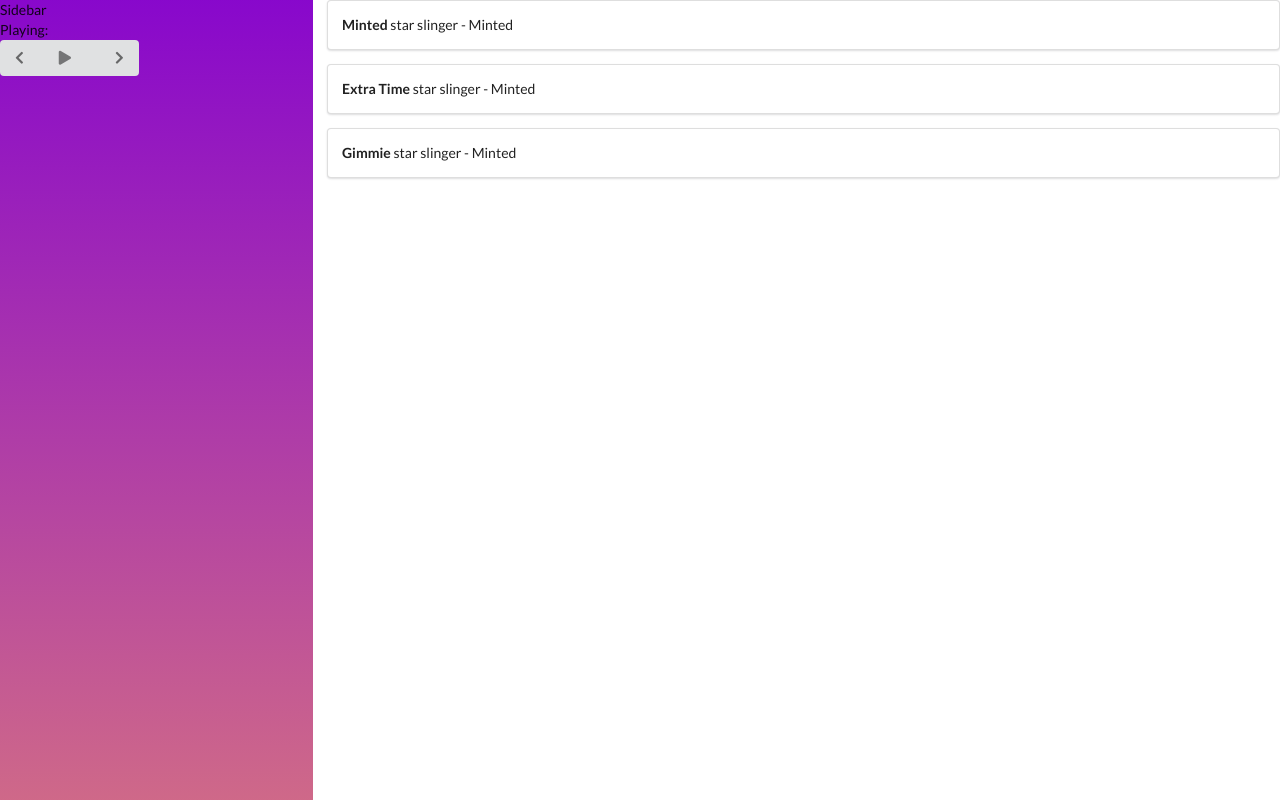
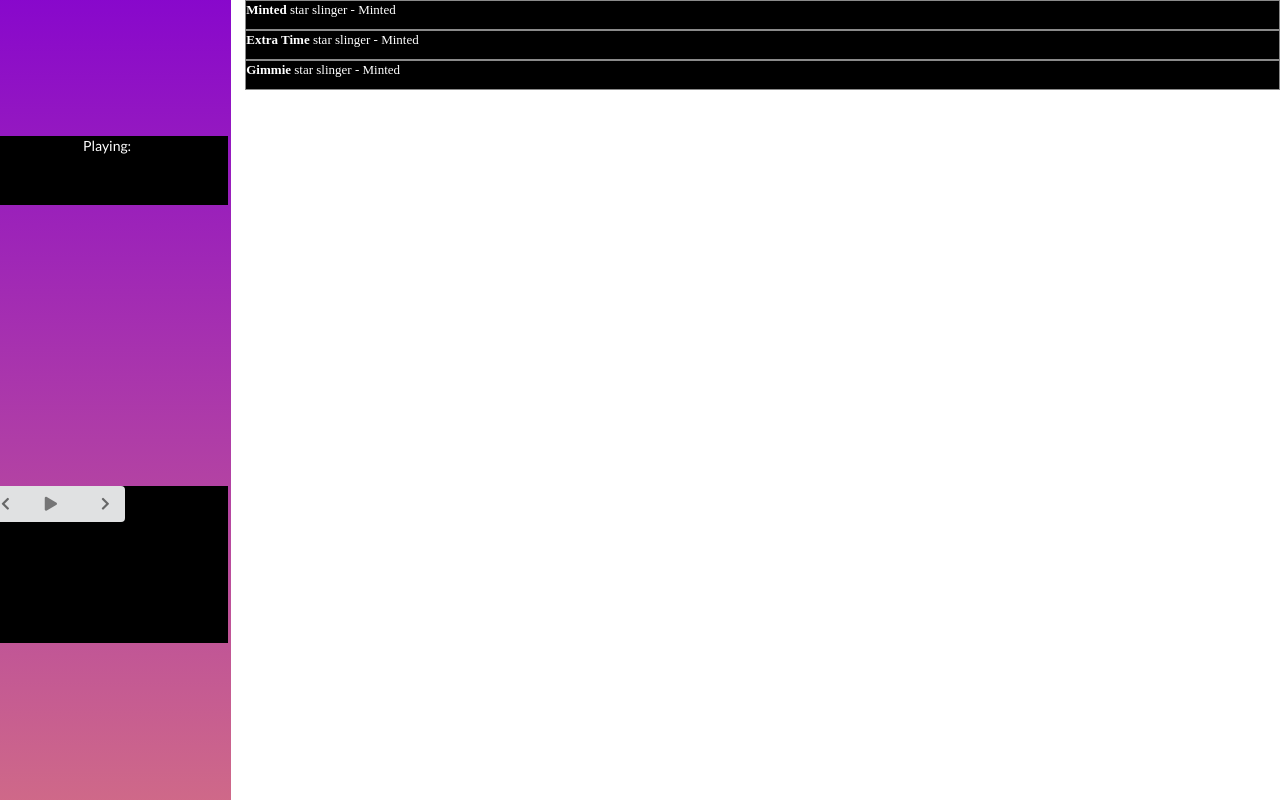
Before and after one commit to williamrmyers/media_player, a React (Create React App) app: page / in a window 1280 px wide. Shown: the top 800 px of the page. Built offline with nearby package versions, Linux system fonts and the light colour scheme.

Commit message:
Refactored components into Folders. Added CSS Files. Added Bad Styling,

```diff
--- a/src/components/App.js
+++ b/src/components/App.js
@@ -1,6 +1,6 @@
 import React from 'react';
-import SideBar from './SideBar';
-import SongList from './SongList';
+import SideBar from './SideBar/SideBar';
+import SongList from './SongList/SongList';
 
 const App = () => {
   return(
--- a/src/components/Controller.js
+++ /dev/null
@@ -1,19 +0,0 @@
-import React from 'react';
-
-const Controller = () => {
-  return(
-    <div className="ui buttons">
-      <button class="ui icon button">
-        <i class="left chevron icon"></i>
-      </button>
-      <button  className="ui button">
-        <i className="play icon"></i>
-      </button>
-      <button class="ui icon button">
-        <i class="right chevron icon"></i>
-      </button>
-    </div>
-  );
-}
-
-export default Controller;
--- a/src/components/SideBar.css
+++ /dev/null
@@ -1,5 +0,0 @@
-.side-bar {
-  /* RIght Sidebar: */
-  background-image: linear-gradient(-180deg, #8706CD 0%, #DF7F79 100%);
-  height:1000px;
-}
--- /dev/null
+++ b/src/components/SideBar/Controller.js
@@ -0,0 +1,24 @@
+import React from "react";
+import "./SideBar.css";
+
+const Controller = () => {
+  return (
+    <div className="controller">
+      <div className="centered">
+        <div className="ui buttons">
+          <button class="ui icon button">
+            <i class="left chevron icon" />
+          </button>
+          <button className="ui button">
+            <i className="play icon" />
+          </button>
+          <button class="ui icon button">
+            <i class="right chevron icon" />
+          </button>
+        </div>
+      </div>
+    </div>
+  );
+};
+
+export default Controller;
--- a/src/components/CurrentSong.js
+++ b/src/components/SideBar/CurrentSong.js
@@ -1,5 +1,6 @@
 import React from 'react';
 import { connect } from 'react-redux';
+import './SideBar.css'
 
 class CurrentSong extends React.Component {
 
@@ -13,7 +14,7 @@ class CurrentSong extends React.Component {
 
   render() {
     return(
-      <div>Playing: {this.renderSong().title}</div>
+      <div className="current-song">Playing: {this.renderSong().title}</div>
     );
   }
 }
--- /dev/null
+++ b/src/components/SideBar/SideBar.css
@@ -0,0 +1,27 @@
+.side-bar {
+  /* RIght Sidebar: */
+  background-image: linear-gradient(-180deg, #8706CD 0%, #DF7F79 100%);
+  height:1000px;
+  padding: 100px;
+}
+.current-song {
+  color: white;
+  background-color: black;
+  height: 69px;
+  padding-top: 31;
+  text-align: center;
+  vertical-align: middle;
+  position: absolute;
+  left: 0;
+  top: 150px;
+  width: 242px;
+}
+
+.controller {
+  position: absolute;
+  left: 0;
+  top: 500px;
+  width: 242px;
+  background-color: black;
+  height: 157px;
+}
--- a/src/components/SideBar.js
+++ b/src/components/SideBar/SideBar.js
@@ -5,8 +5,7 @@ import './SideBar.css'
 
 const SideBar = () => {
   return(
-    <div className="four wide column side-bar">
-        Sidebar
+    <div className="three wide column side-bar">
         <CurrentSong />
         <Controller />
     </div>
--- a/src/components/SongList.css
+++ /dev/null
@@ -1,3 +0,0 @@
-.song-list-item {
-  cursor: pointer;
-}
--- /dev/null
+++ b/src/components/SongList/SongList.css
@@ -0,0 +1,12 @@
+.song-list-item {
+  cursor: pointer;
+  /* Rectangle: */
+  background: #000000;
+  border: 1px solid #8A8A8A;
+  /* Artist: */
+  font-family: HelveticaNeue-Bold;
+  font-size: 13px;
+  color: #FFFFFF;
+  text-align: left;
+  height: 30px;
+}
--- a/src/components/SongList.js
+++ b/src/components/SongList/SongList.js
@@ -1,6 +1,6 @@
 import React from 'react';
 import { connect } from 'react-redux';
-import { selectSong } from '../actions';
+import { selectSong } from '../../actions';
 import './SongList.css';
 
 class SongList extends React.Component {
@@ -8,7 +8,7 @@ class SongList extends React.Component {
   renderSongs = (props) => {
     console.log(this.props);
      return this.props.songs.map((song) => (
-       <div onClick={() => this.props.selectSong(song)} key={song.title} className="ui segment song-list-item">
+       <div onClick={() => this.props.selectSong(song)} key={song.title} className="ui song-list-item">
          <p><strong>{song.title}</strong>  {song.artist} - {song.album}</p>
        </div>
      )
@@ -18,7 +18,7 @@ class SongList extends React.Component {
   render() {
     // console.log('props',this.props);
     return (
-      <div className="twelve wide column">
+      <div className="thirteen wide column">
         {this.renderSongs()}
       </div>
     );
```
Also changed, not shown: src/components/SongList/Song.js (renamed from src/components/Song.js), 1 other file (tests, documents, lock files or other folders).
